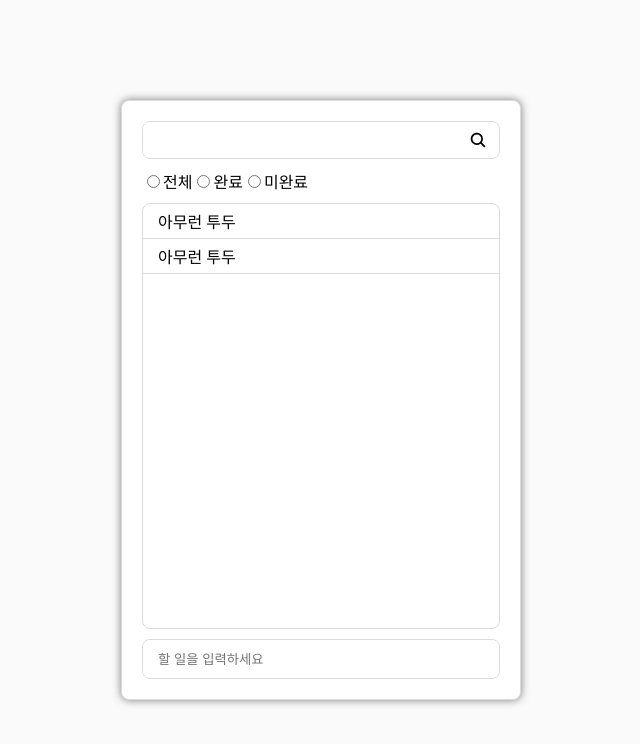
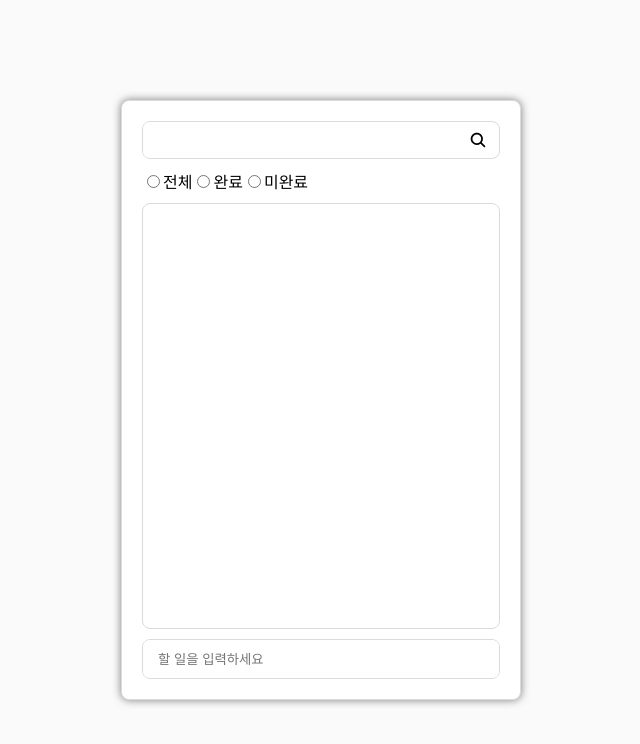
Before and after one commit to dongyoon7212/korea_it_web_react_study, a React (Vite) app: page / in a window 1280 px wide. Shown: the top 744 px of the page, without its empty margins (319-959 px from the left). Built offline with nearby package versions, Linux system fonts and the light colour scheme.

Commit message:
Feat: todolist

```diff
--- a/src/components/TodoList/components/Main/Main.jsx
+++ b/src/components/TodoList/components/Main/Main.jsx
@@ -1,6 +1,7 @@
 /** @jsxImportSource @emotion/react */
 import { useState } from "react";
 import * as s from "./styles";
+import { IoTrash } from "react-icons/io5";
 
 function Main({ todoList, setTodoList }) {
 	const [inputValue, setInputValue] = useState("");
@@ -27,19 +28,34 @@ function Main({ todoList, setTodoList }) {
 
 			return [...prev, newTodo];
 		});
+
+		setInputValue("");
 	};
 	return (
 		<div css={s.container}>
 			<div css={s.listContainer}>
 				<ul>
-					<li>아무런 투두</li>
-					<li>아무런 투두</li>
+					{todoList.map((todo) => (
+						<li key={todo.id}>
+							<input type="checkbox" id={`todo${todo.id}`} />
+							<label htmlFor={`todo${todo.id}`}></label>
+							<label htmlFor={`todo${todo.id}`}>
+								{todo.content}
+							</label>
+							<div css={s.hiddenTrashBox}>
+								<div css={s.trashBox}>
+									<IoTrash />
+								</div>
+							</div>
+						</li>
+					))}
 				</ul>
 			</div>
 			<div css={s.todoInputContainer}>
 				<input
 					type="text"
 					placeholder="할 일을 입력하세요"
+					value={inputValue}
 					onChange={inputOnChangeHandler}
 					onKeyDown={onKeyDownHandler}
 				/>
--- a/src/components/TodoList/components/Main/styles.js
+++ b/src/components/TodoList/components/Main/styles.js
@@ -10,6 +10,7 @@ export const listContainer = css`
 	flex-grow: 1;
 	border: 1px solid #dbdbdb;
 	border-radius: 8px;
+	overflow: hidden;
 
 	& > ul {
 		list-style-type: none;
@@ -19,9 +20,36 @@ export const listContainer = css`
 		overflow-y: auto;
 
 		& > li {
+			position: relative;
+			display: flex;
 			box-sizing: border-box;
-			padding: 5px 15px;
+			padding: 10px 15px;
 			border-bottom: 1px solid #dbdbdb;
+
+			& > input[type="checkbox"] {
+				display: none;
+
+				& + label {
+					margin-right: 10px;
+					display: flex;
+					justify-content: center;
+					align-items: center;
+					border-radius: 50%;
+					width: 25px;
+					height: 25px;
+					border: 1px solid #dbdbdb;
+					box-sizing: border-box;
+				}
+
+				&:checked + label::after {
+					display: block;
+					content: "";
+					width: 15px;
+					height: 15px;
+					border-radius: 50%;
+					background-color: #0b4f8f;
+				}
+			}
 		}
 	}
 `;
@@ -43,3 +71,33 @@ export const todoInputContainer = css`
 		height: 100%;
 	}
 `;
+
+export const hiddenTrashBox = css`
+	position: absolute;
+	top: 0;
+	right: 0;
+	width: 46px;
+	height: 46px;
+	overflow: hidden;
+	cursor: pointer;
+
+	&:hover > div {
+		right: 0;
+	}
+`;
+
+export const trashBox = css`
+	transition: all 0.2s ease-in-out;
+	position: absolute;
+	top: 0;
+	right: -46px;
+	width: 46px;
+	height: 46px;
+	display: flex;
+	justify-content: center;
+	align-items: center;
+	background-color: #ea0808;
+	color: #fff;
+	font-size: 20px;
+	cursor: pointer;
+`;
```
